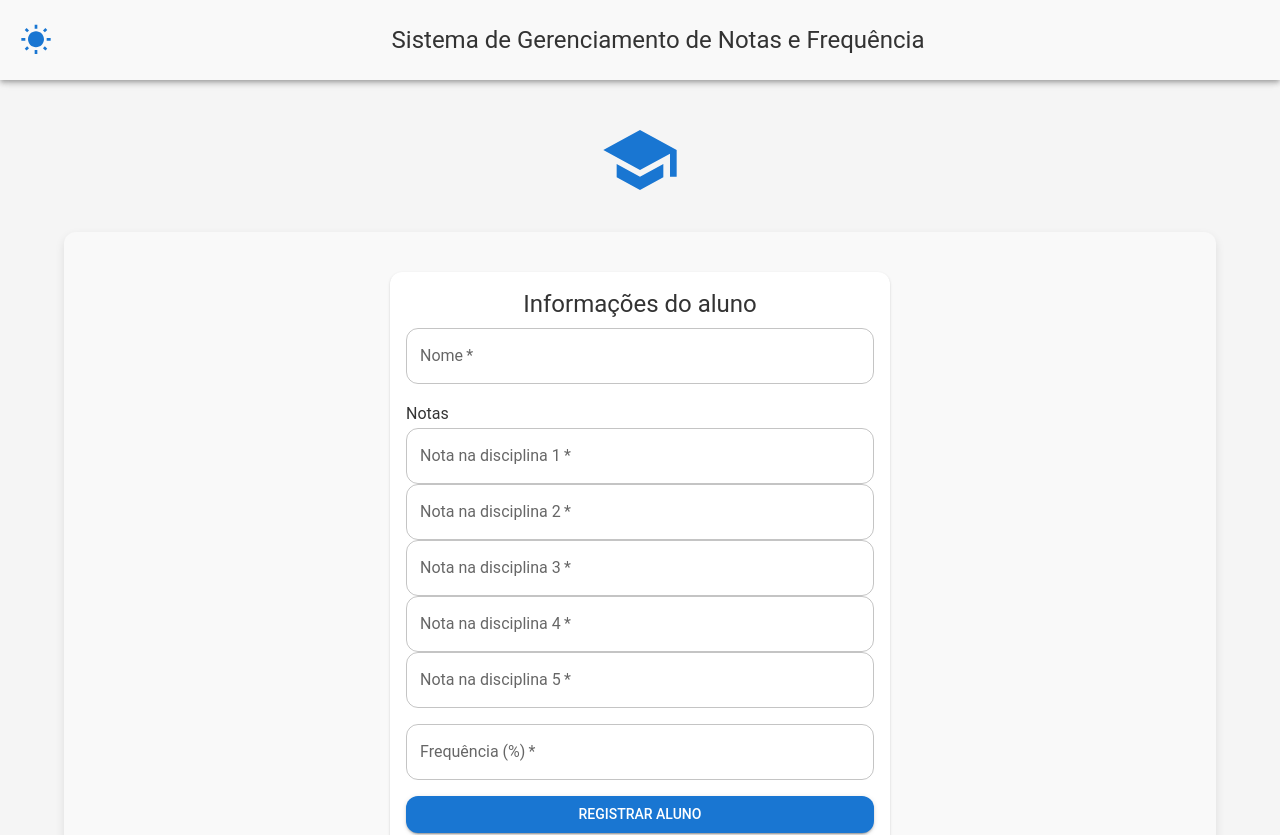
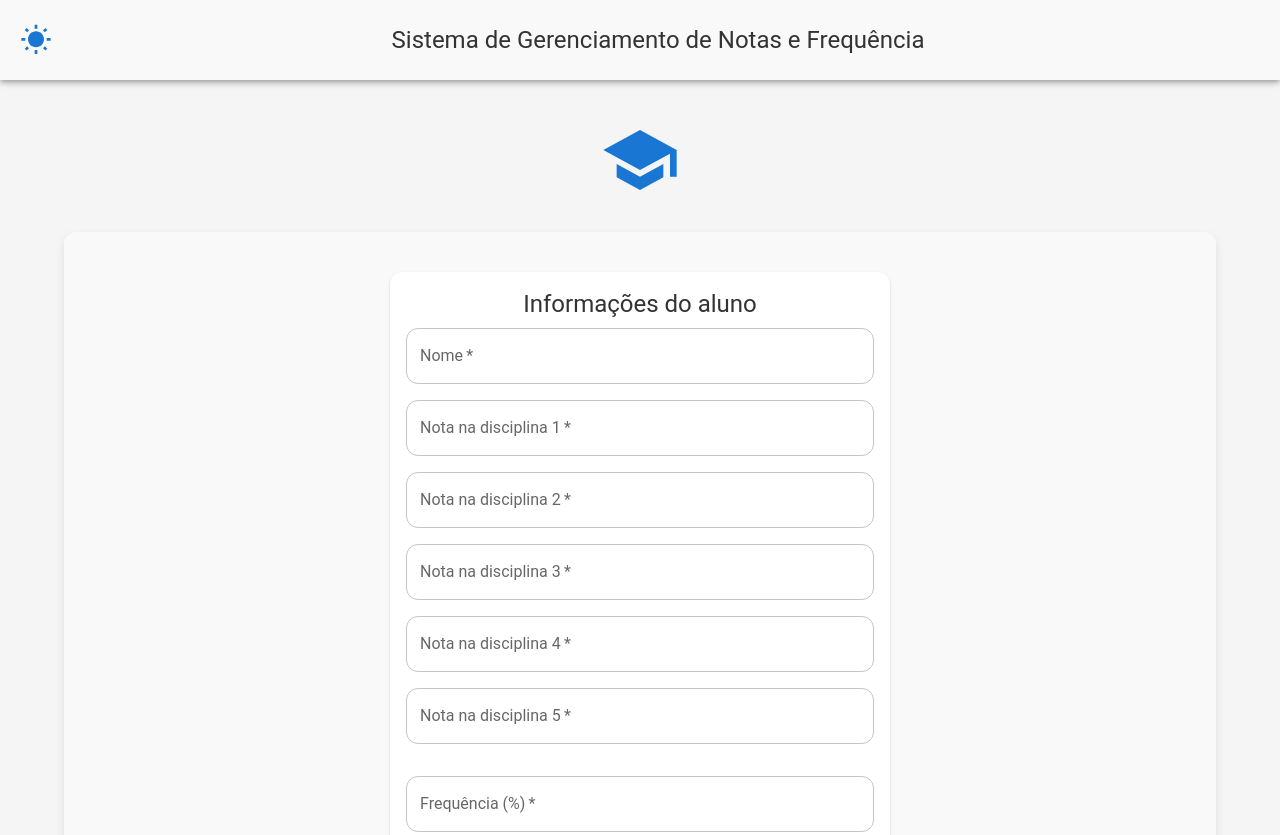
Before and after one commit to sabarense/frontend-challenge, a React (Create React App) app: page / in a window 1280 px wide. Shown: the top 835 px of the page. Built offline with nearby package versions, Linux system fonts and the light colour scheme; no server answers.

Commit message:
[feat] form improvements

```diff
--- a/src/components/AlunoForm.tsx
+++ b/src/components/AlunoForm.tsx
@@ -116,11 +116,10 @@ const AlunoForm = () => {
                 />
               </Grid>
               <Grid item xs={12}>
-                <Typography variant="subtitle1">Notas</Typography>
                 {Array(5)
                   .fill(null)
                   .map((_, index) => (
-                    <Grid item xs={12} key={index}>
+                    <Grid item xs={12} key={index} sx={{ mb: 2 }}>
                       <TextField
                         label={`Nota na disciplina ${index + 1}`}
                         variant="outlined"
```
